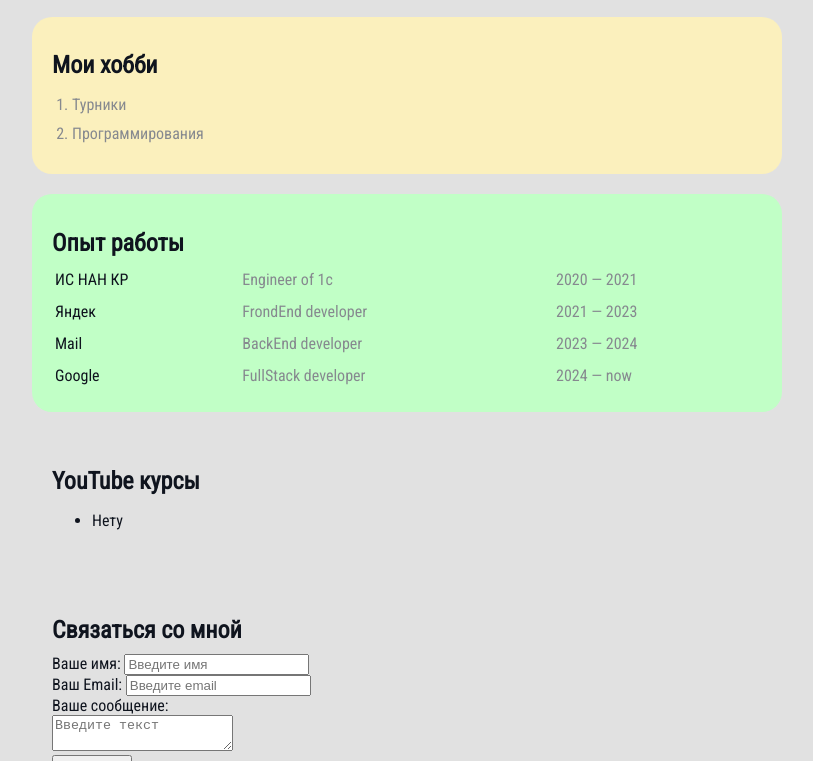
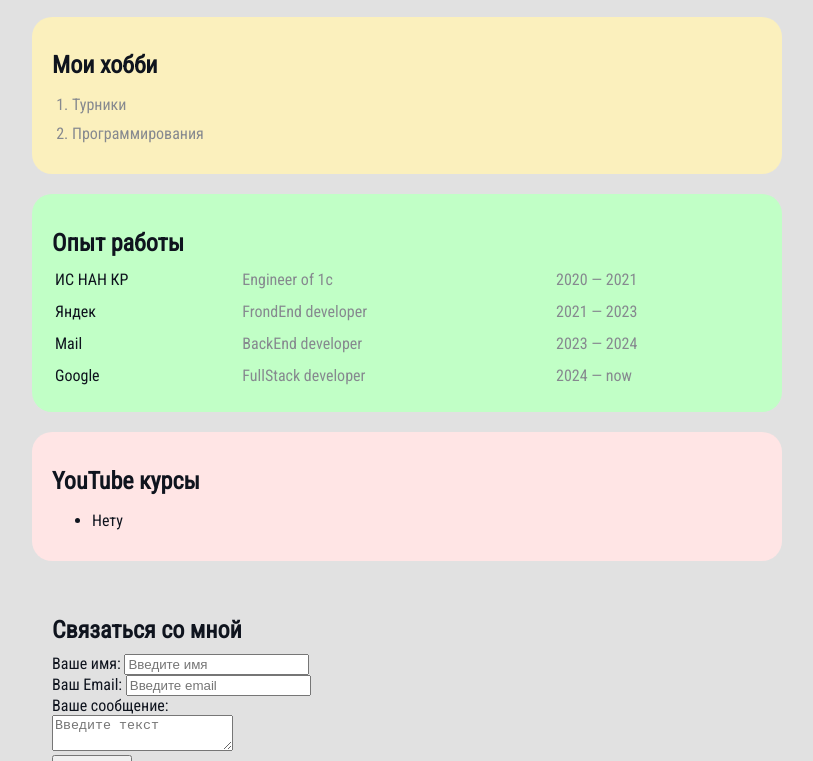
Before and after one commit to Alexandr696/cv, a plain HTML site: page index.html in a window 1280 px wide. Shown: the part 414-1175 px from the top of the page, without its empty margins (233-1046 px from the left). Drawn offline with Linux system fonts and the light colour scheme.

Commit message:
Update index.html

```diff
--- a/index.html
+++ b/index.html
@@ -57,7 +57,7 @@
             </div>
 
 
-            <div class="card br-red">
+            <div class="card bg-red">
                 <h2>YouTube курсы</h2>
                 <ul class="link-list">
                     <li>Нету</li>
```
